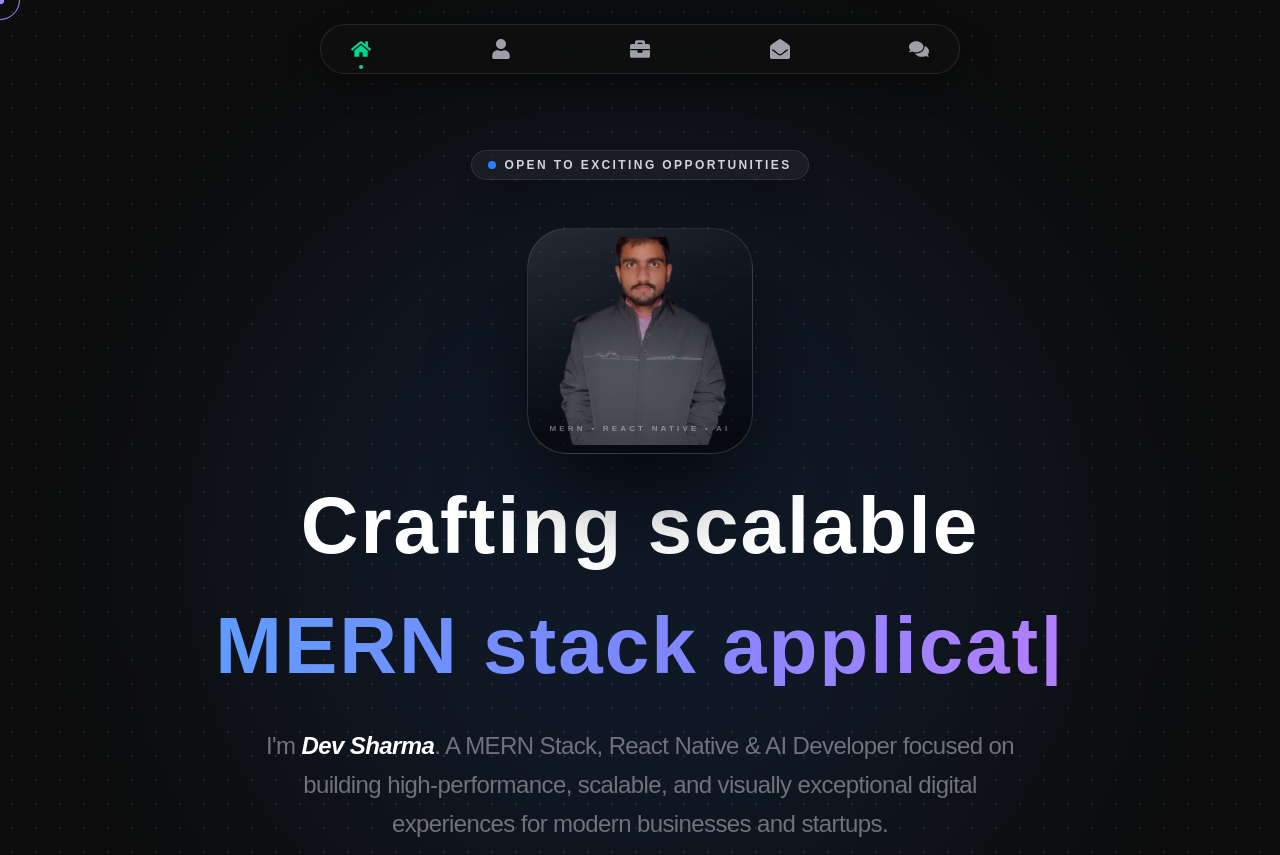
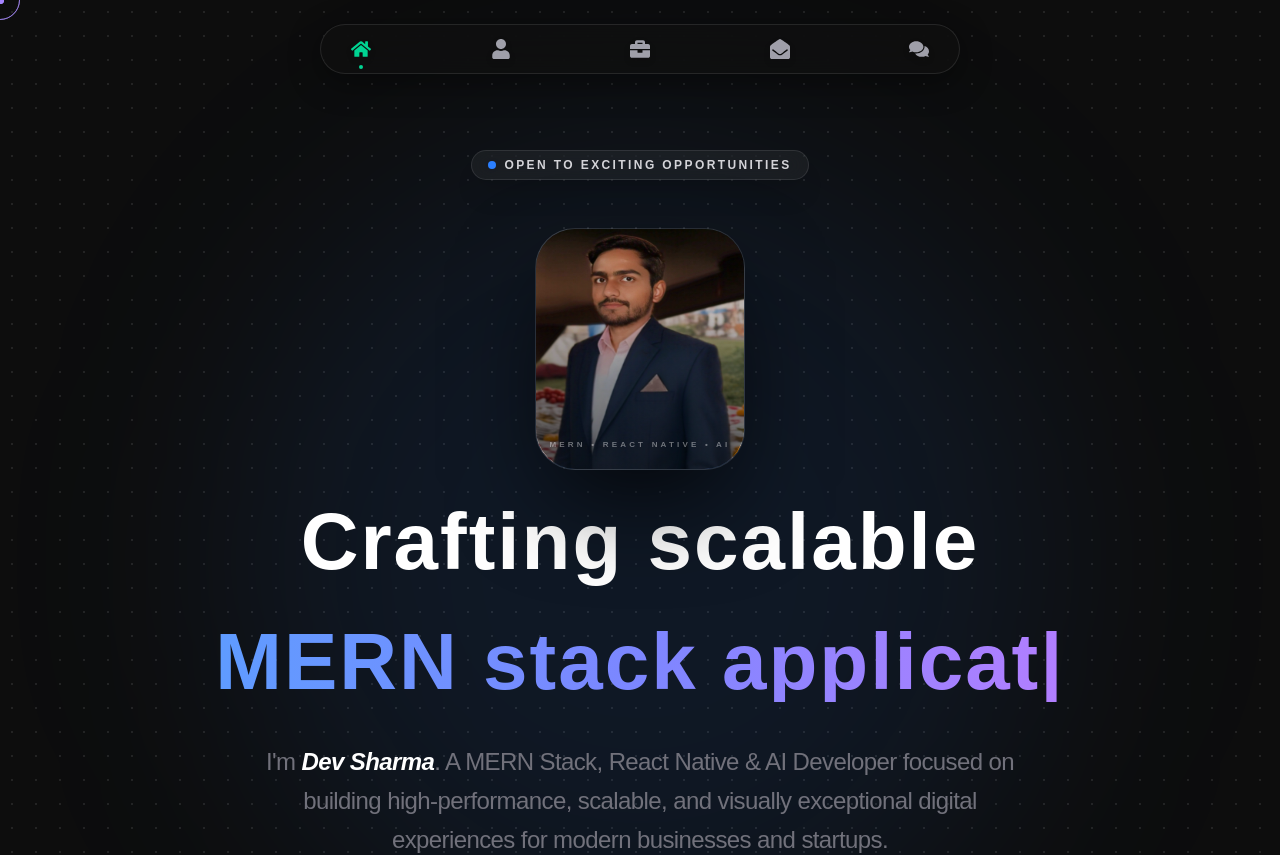
Before and after one commit to devsharma2208/latest_portfoio, a Next.js app: page / in a window 1280 px wide. Shown: the top 855 px of the page. Built offline with nearby package versions, Linux system fonts and the light colour scheme.

Commit message:
udpate profile photo

```diff
--- a/src/pages/MainContent/page.jsx
+++ b/src/pages/MainContent/page.jsx
@@ -4,7 +4,7 @@ import { ReactTyped } from "react-typed";
 import { motion, useScroll, useTransform } from "framer-motion";
 
 // Image import path as per your requirement
-import devImg from "../../assests/image/logo_image_colored.png";
+import devImg from "../../assests/image/profile.jpeg";
 
 const MainContent = () => {
   const { scrollY } = useScroll();
@@ -54,11 +54,11 @@ const MainContent = () => {
                   {/* Massive Backglow */}
                   <div className="absolute -inset-6 sm:-inset-10 bg-linear-to-r from-blue-400 to-purple-600 rounded-full blur-[80px] opacity-0 group-hover:opacity-40 transition-opacity duration-1000"></div>
 
-                  <div className="relative p-2 rounded-[2.5rem] bg-linear-to-br from-white/10 via-white/2 to-transparent border border-white/10 shadow-[0_40px_100px_-20px_rgba(0,0,0,0.8)] overflow-hidden backdrop-blur-2xl inline-flex items-center justify-center">
+                  <div className="relative  rounded-[2.5rem] bg-linear-to-br from-white/10 via-white/2 to-transparent border border-white/10 shadow-[0_40px_100px_-20px_rgba(0,0,0,0.8)] overflow-hidden backdrop-blur-2xl inline-flex items-center justify-center">
                     <img
                       src={devImg.src}
                       alt="Dev Sharma Profile"
-                      className="relative w-32 h-32 sm:w-52 sm:h-52 rounded-4xl object-cover transition-all duration-1000 group-hover:scale-105 block"
+                      className="relative w-32 h-32 sm:w-52 sm:h-60 rounded-4xl object-fill transition-all duration-1000 group-hover:scale-105 block"
                     />
                     {/* Overlay Gradient on Image */}
                     <div className="absolute inset-0 bg-linear-to-t from-black/60 to-transparent pointer-events-none rounded-[2.5rem]" />
```
Also changed, not shown: src/assests/image/profile.jpeg (added).
